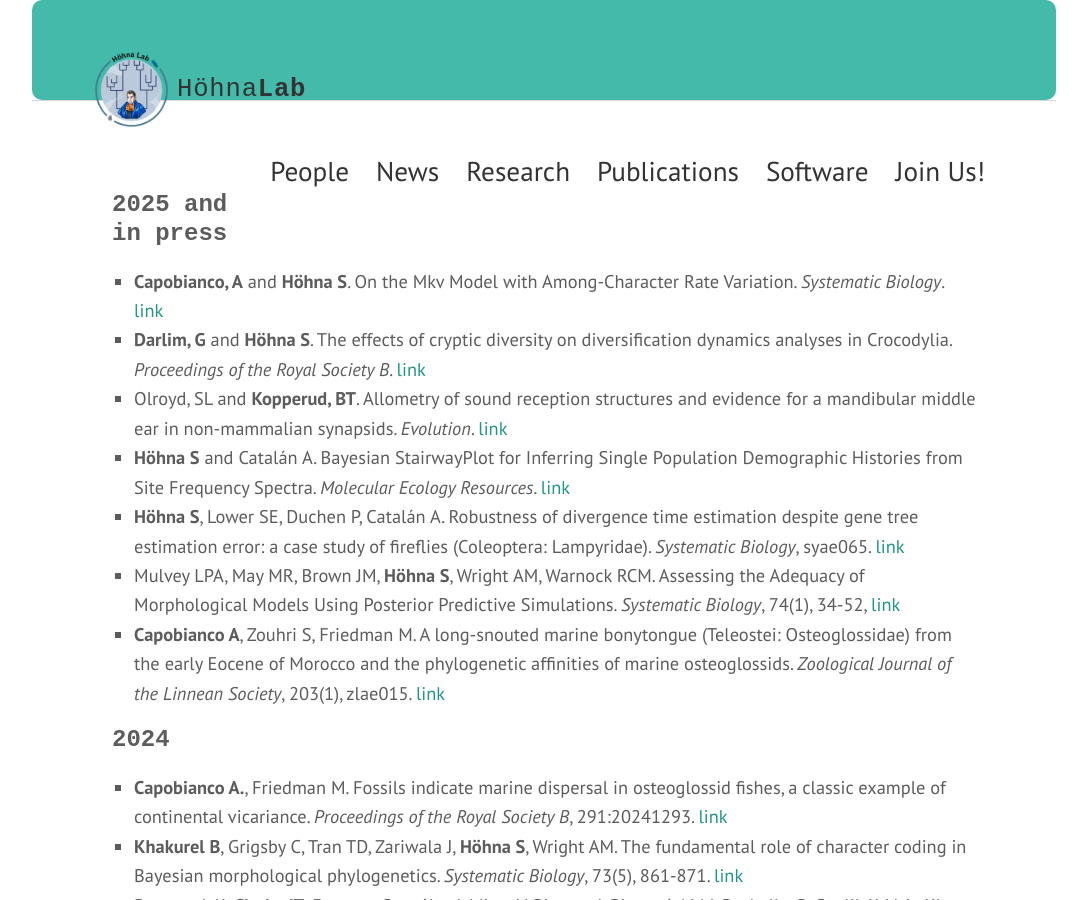
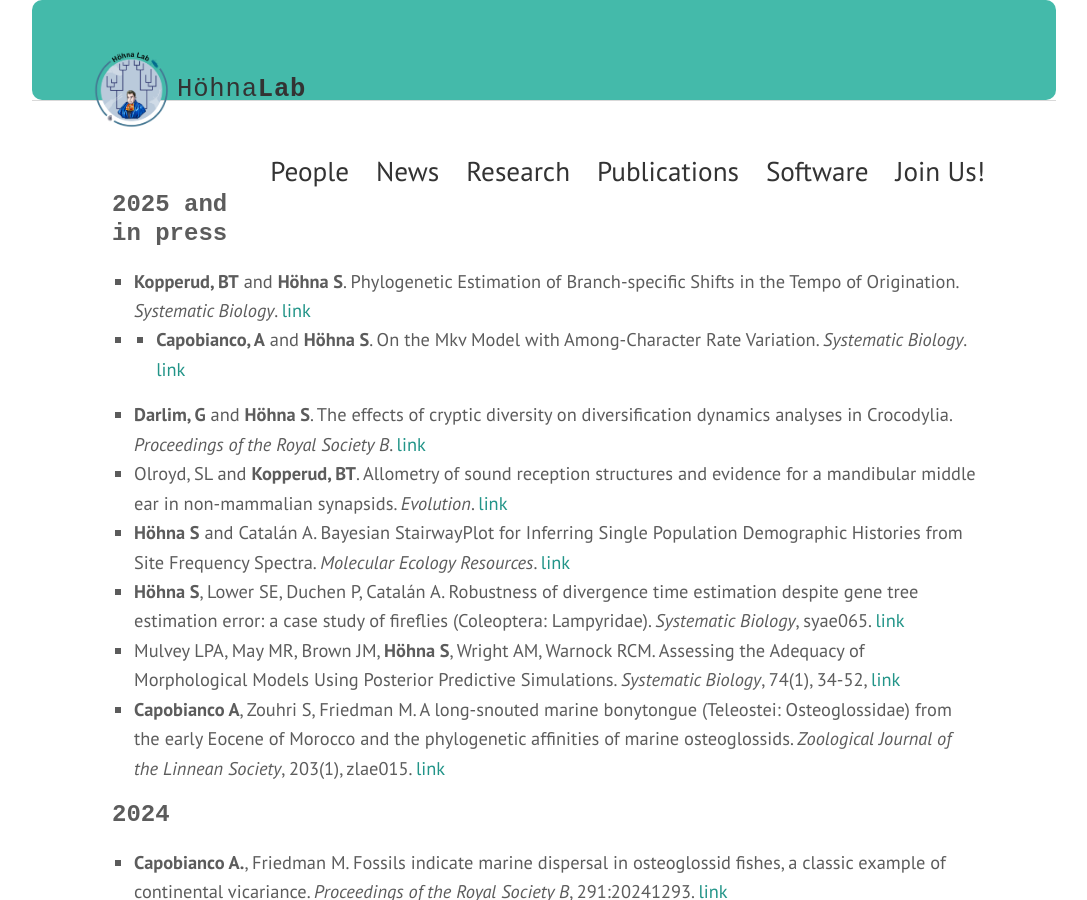
Before and after one commit to hoehnalab/hoehnalab.github.io, a Jekyll site: the page built from publications.md, in a window 1280 px wide and 900 px high. Shown: the whole window, without its empty margins (96-1183 px from the left). Built offline with Jekyll 4.4.1, drawn with Linux system fonts in a browser that asks for light colours; some web fonts are replaced.

```diff
--- a/publications.md
+++ b/publications.md
@@ -4,7 +4,8 @@
 permalink: /publications/
 ---
 <h3>2025 and in press</h3>
-- <strong>Capobianco, A</strong> and <strong>Höhna S</strong>. On the Mkv Model with Among-Character Rate Variation. *Systematic Biology*. [link](https://doi.org/10.1093/sysbio/syaf038)
+- <strong>Kopperud, BT</strong> and <strong>Höhna S</strong>. Phylogenetic Estimation of Branch-specific Shifts in the Tempo of Origination. *Systematic Biology*. [link](https://doi.org/10.1093/sysbio/syaf041)
+- - <strong>Capobianco, A</strong> and <strong>Höhna S</strong>. On the Mkv Model with Among-Character Rate Variation. *Systematic Biology*. [link](https://doi.org/10.1093/sysbio/syaf038)
 - <strong>Darlim, G</strong> and <strong>Höhna S</strong>. The effects of cryptic diversity on diversification dynamics analyses in Crocodylia. *Proceedings of the Royal Society B*. [link](https://doi.org/10.1098/rspb.2025.0091)
 - Olroyd, SL and <strong>Kopperud, BT</strong>. Allometry of sound reception structures and evidence for a mandibular middle ear in non-mammalian synapsids. *Evolution*. [link](https://doi.org/10.1093/evolut/qpaf041)
 - <strong>Höhna S</strong> and Catalán A. Bayesian StairwayPlot for Inferring Single Population Demographic Histories from Site Frequency Spectra. *Molecular Ecology Resources*. [link](https://doi.org/10.1111/1755-0998.14087)
```
